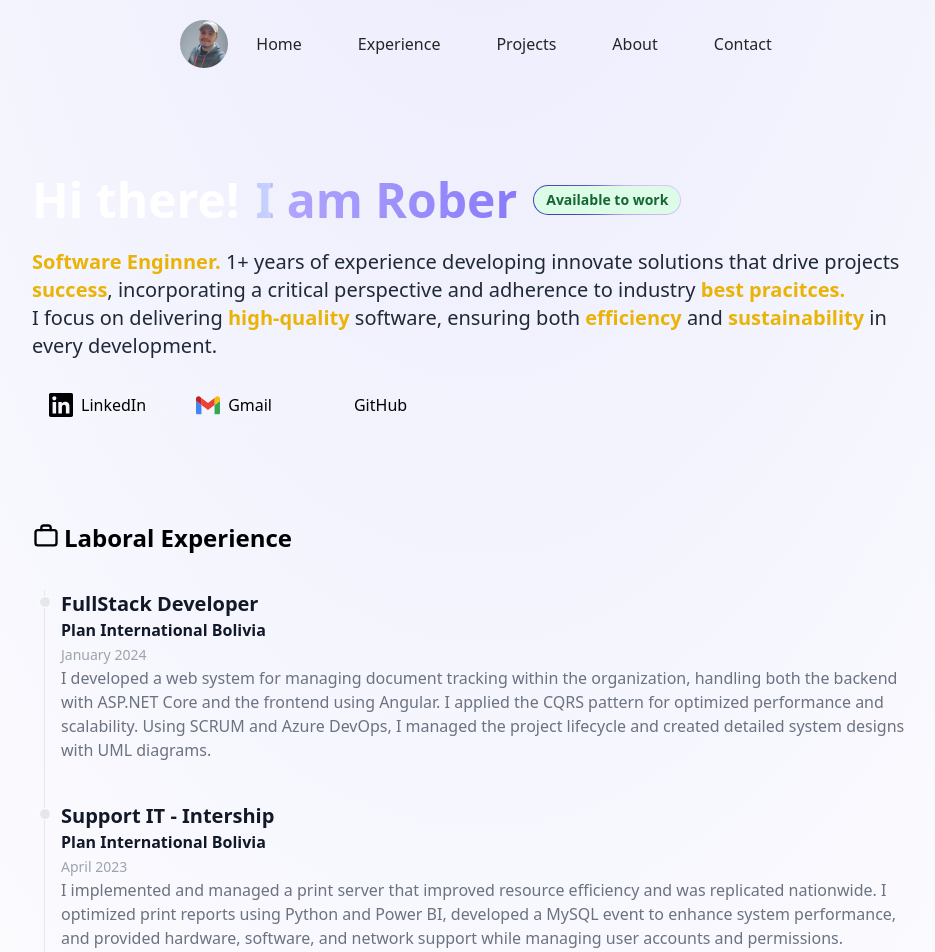
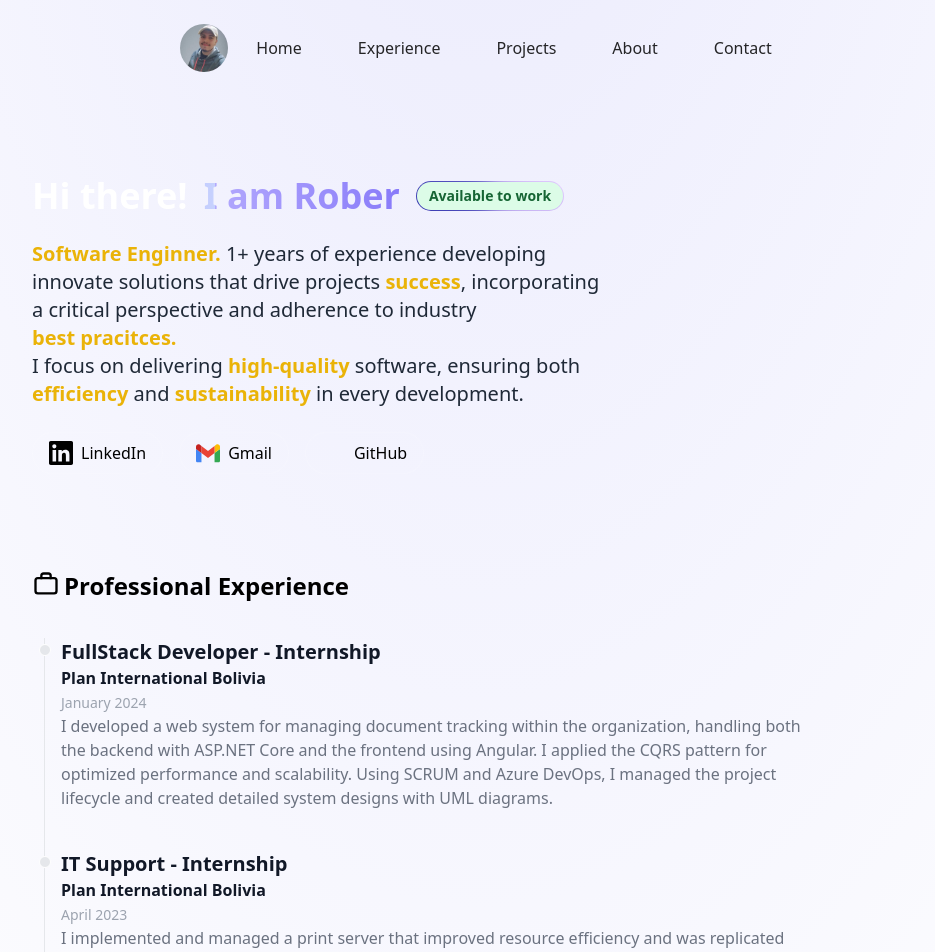
Before and after one commit to skeytor/portfolio, a React (Vite) app: page / in a window 1280 px wide. Shown: the top 952 px of the page, without its empty margins (160-1095 px from the left). Built offline with nearby package versions, Linux system fonts and the light colour scheme; some icons are missing.

Commit message:
fix project titles

```diff
--- a/index.html
+++ b/index.html
@@ -10,9 +10,6 @@
     <div
       class="absolute top-0 bottom-0 z-[-2] min-h-screen w-full bg-gray-50 dark:bg-gray-950 bg-[radial-gradient(ellipse_80%_80%_at_50%_-20%,rgba(217,216,255,0.5),rgba(255,255,255,0.9))] dark:bg-[radial-gradient(ellipse_80%_80%_at_50%_-20%,rgba(100,150,198,0.3),rgba(255,255,255,0.1))]"
     ></div>
-    <!-- <div
-      class="fixed top-0 bottom-0 z-[-2] h-screen w-full bg-neutral-950 bg-[radial-gradient(ellipse_80%_80%_at_50%_-20%,rgba(120,119,198,0.3),rgba(255,255,255,0))]"
-    ></div> -->
     <div id="root"></div>
     <script type="module" src="/src/main.tsx"></script>
   </body>
--- a/src/App.tsx
+++ b/src/App.tsx
@@ -13,13 +13,14 @@ export const App = () => {
   return (
     <>
       <Header />
+      <main className="px-4">
         <SectionContainer id="top" className="py-44 pb-24">
           <Hero />
         </SectionContainer>
         <SectionContainer id="experience">
           <h2 className="text-2xl font-semibold flex gap-x-1">
             <Briefcase className="size-7" />
-          Laboral Experience
+            Professional Experience
           </h2>
           <Experience />
         </SectionContainer>
@@ -37,6 +38,7 @@ export const App = () => {
           </h2>
           <About />
         </SectionContainer>
+      </main>
       <Footer />
     </>
   );
--- a/src/components/CardExperience.tsx
+++ b/src/components/CardExperience.tsx
@@ -6,7 +6,7 @@ interface Props {
 
 export const CardExperience = ({ experience: data }: Props) => {
   return (
-    <>
+    <div className="max-w-3xl">
       <div className="absolute w-3 h-3 bg-gray-200 rounded-full mt-1.5 -start-1.5 border border-white dark:border-gray-900 dark:bg-sky-400"></div>
       <h3 className="text-xl font-bold text-gray-900 dark:text-sky-400">
         {data.title}
@@ -46,6 +46,6 @@ export const CardExperience = ({ experience: data }: Props) => {
       ) : (
         <></>
       )}
-    </>
+    </div>
   );
 };
--- a/src/components/Experience.tsx
+++ b/src/components/Experience.tsx
@@ -11,7 +11,7 @@ export interface ExperienceItem {
 const EXPERIENCE_ITMES: ExperienceItem[] = [
   {
     date: "January 2024",
-    title: "FullStack Developer",
+    title: "FullStack Developer - Internship",
     description: `I developed a web system for managing document tracking within the organization,
     handling both the backend with ASP.NET Core and the frontend using Angular.
     I applied the CQRS pattern for optimized performance and scalability.
@@ -21,7 +21,7 @@ const EXPERIENCE_ITMES: ExperienceItem[] = [
   },
   {
     date: "April 2023",
-    title: "Support IT - Intership",
+    title: "IT Support - Internship",
     description: `I implemented and managed a print server that improved resource efficiency
     and was replicated nationwide.
     I optimized print reports using Python and Power BI,
@@ -31,7 +31,7 @@ const EXPERIENCE_ITMES: ExperienceItem[] = [
   },
   {
     date: "October 2022",
-    title: "Web Developer - Intership",
+    title: "Web Developer - Internship",
     description: `I developed a web system for managing product inventory.
     I utilized SCRUM and Azure DevOps for project management and created UML
     diagrams to help in design clarity. I designed the PostgreSQL database with
--- a/src/components/Header.tsx
+++ b/src/components/Header.tsx
@@ -31,7 +31,7 @@ export const Header = () => {
 
   return (
     <header
-      className={`fixed flex top-0 z-10 w-full transition-all duration-300
+      className={`fixed flex top-0 z-10 w-full py-1 transition-all duration-300
       ${isScrolled ? "bg-gray-800 bg-opacity-90 shadow-lg backdrop-blur-md" : "mt-5 bg-transparent"}`}
     >
       <div className="flex items-center justify-center mx-auto">
--- a/src/components/Hero.tsx
+++ b/src/components/Hero.tsx
@@ -3,8 +3,8 @@ import { SocialNetworkSection } from "./SocialNetworkSection";
 
 export const Hero = () => {
   return (
-    <main>
-      <h1 className="text-white text-5xl font-bold flex flex-row gap-x-4">
+    <div className="max-w-xl">
+      <h1 className="text-white text-4xl font-bold flex flex-row gap-x-4">
         Hi there!
         <span className="inline-flex animate-text-gradient bg-gradient-to-r from-[#b2a8fd] via-[#8678f9] to-[#c7d2fe] bg-[200%_auto] bg-clip-text text-transparent">
           I am Rober
@@ -28,6 +28,6 @@ export const Hero = () => {
         <strong>sustainability</strong> in every development.
       </p>
       <SocialNetworkSection />
-    </main>
+    </div>
   );
 };
```
Lines whose indentation alone changed are shown as unchanged.
